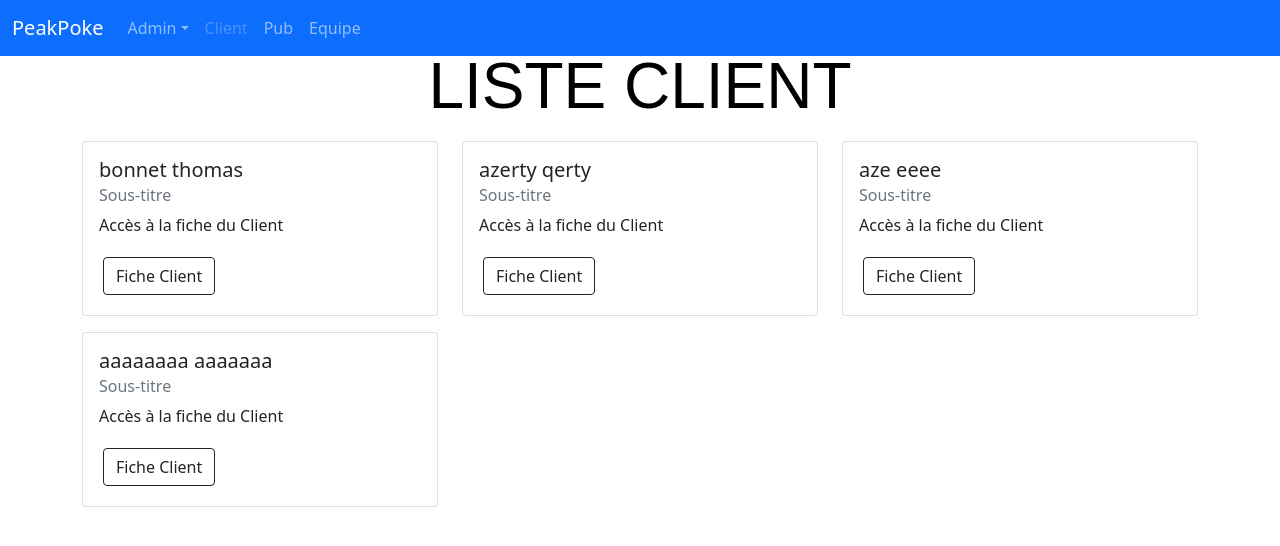
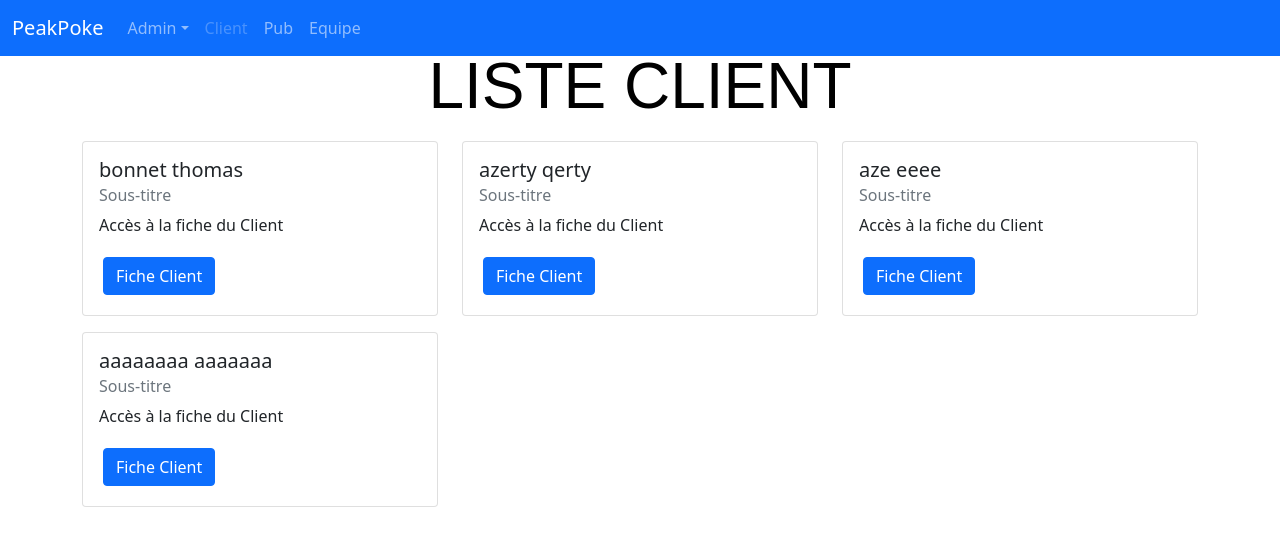
Before and after one commit to nitnelavsT/PeakPoke, a Django app: page /Client/ in a window 1280 px wide. Shown: the top 546 px of the page. Run offline with Django 3.2, Linux system fonts and the light colour scheme; data comes from the database, SQL or seed files in the repository; parts of the project's set-up code (start-up, migrations or seed data) failed here and were passed over.

Commit message:
Mise à jour style boutons

```diff
--- a/Client/templates/Client/ClientList.html
+++ b/Client/templates/Client/ClientList.html
@@ -62,7 +62,7 @@ integrity="sha384-eOJMYsd53ii+scO/bJGFsiCZc+5NDVN2yr8+0RDqr0Ql0h+rP48ckxlpbzKgwr
                             <h5 class="card-title">{{Client.Nom}} {{Client.Prenom}}</h5>
                             <h6 class="card-subtitle mb-2 text-muted">Sous-titre</h6>
                             <p class="card-text">Accès à la fiche du Client</p>
-                            <a class="btn btn-outline-dark m-1" href="{{Client.id}}">Fiche Client</a>
+                            <a class="btn btn-primary m-1" href="{{Client.id}}">Fiche Client</a>
                         </div>
                     </div>
                 </div>
```
